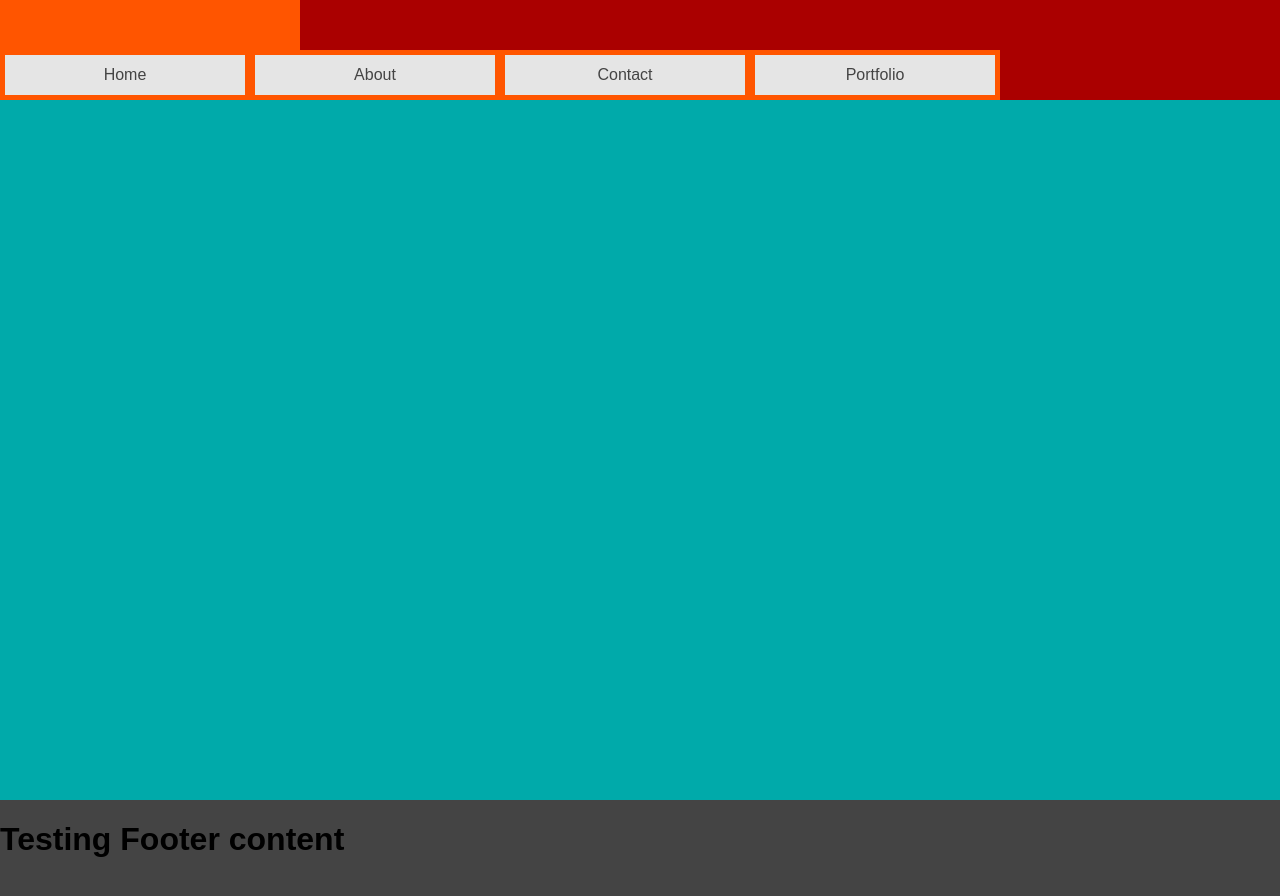
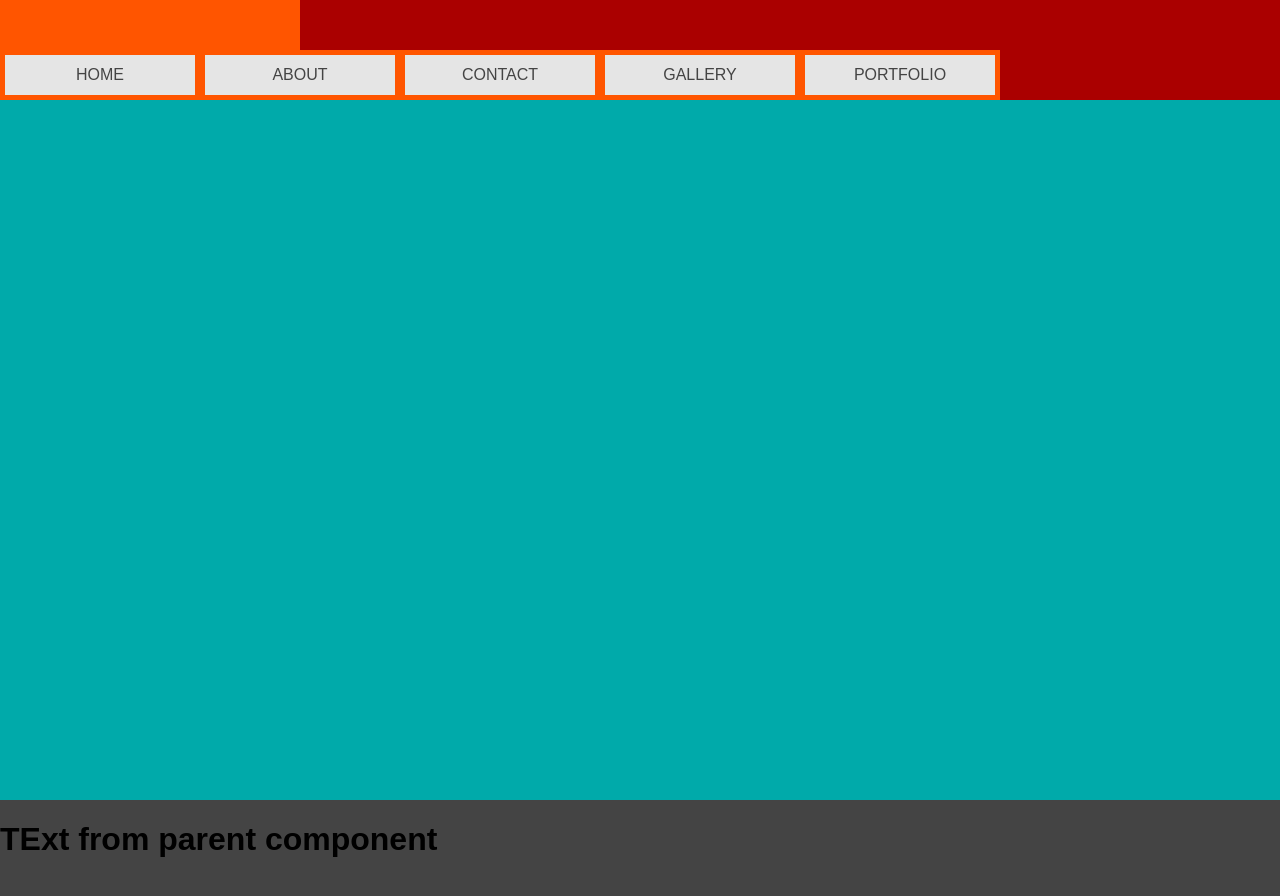
Before and after one commit to Gurjit01/react-learning, a React (Create React App) app: page / in a window 1280 px wide. Shown: the top 896 px of the page. Built offline with nearby package versions, Linux system fonts and the light colour scheme.

Commit message:
new changes

```diff
--- a/src/Footer.js
+++ b/src/Footer.js
@@ -5,7 +5,7 @@ class Footer extends Component{
     render (){
         return (
             <div className="footer">
-                <h1>Testing Footer content</h1>
+                <h1>{ this.props.txt }</h1>
             </div>
         );
     }
--- a/src/Menu.js
+++ b/src/Menu.js
@@ -7,18 +7,20 @@ class Menu extends Component {
             <div className="row">
                 <div className="logo-container"></div>
                 <div className="menu-container">
-                    <div className="menu">
-                        <div>Home</div>
-                    </div>
-                    <div className="menu">
-                        <div>About</div>
-                    </div>
-                    <div className="menu">
-                        <div>Contact</div>
-                    </div>
-                    <div className="menu">
-                        <div>Portfolio</div>
-                    </div>
+                    {
+                        this.props.menus
+                        .map((menu) => {
+                            return (
+                                <div className="menu">
+                                    <div>
+                                        { menu.toUpperCase() }
+                                    </div>
+                                </div>
+                            );
+                        })
+                    }
+
+
                 </div>
             </div>
         );
--- a/src/Nugen.js
+++ b/src/Nugen.js
@@ -6,13 +6,18 @@ import MiddleContainer from './MiddleContainer';
 import './Nugen.css';
 
 class Nugen extends Component {
-
+    constructor(props){
+        super(props);
+        this.state = {
+            menus: ["Home","About","Contact","Gallery","Portfolio"]
+        };
+    }
     render() {
         return (
             <div className="container">
-                <Menu/>
+                <Menu menus={this.state.menus} />
                 <MiddleContainer/>
-                <Footer/>
+                <Footer txt="TExt from parent component"/>
             </div>
         );
     }
```
